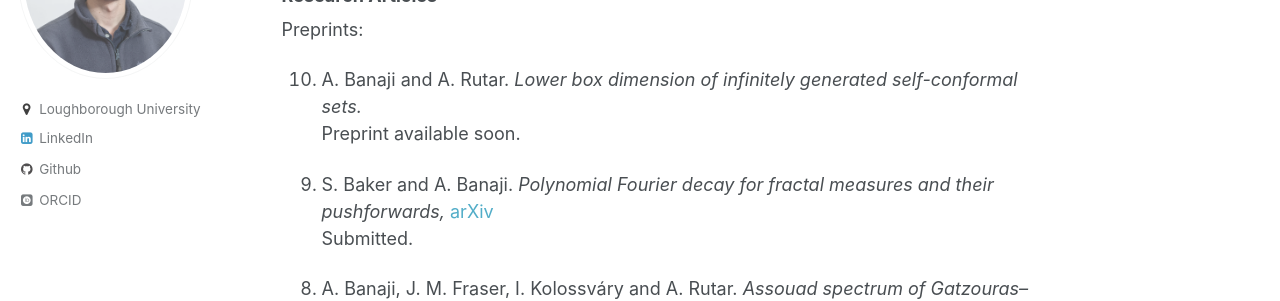
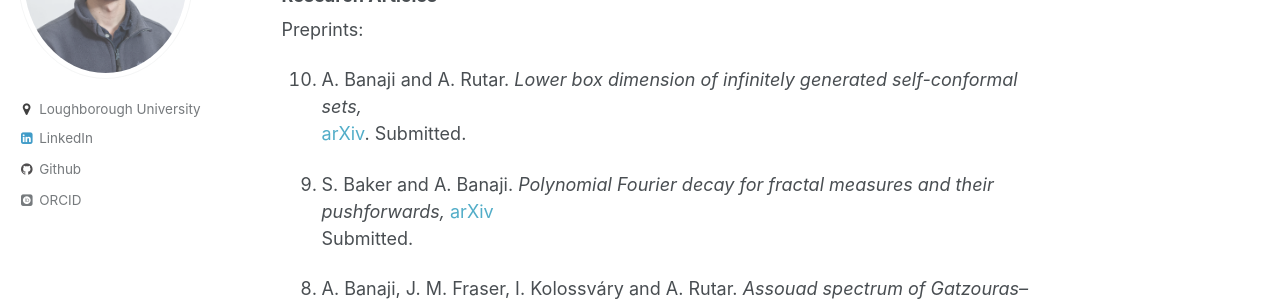
Before and after one commit to amlan-banaji/amlan-banaji.github.io, a Jekyll site: the page built from _pages/publications.md, in a window 1280 px wide and 1400 px high. Shown: the part 238-539 px from the top of the window. Built offline with Jekyll 4.4.1, drawn with Linux system fonts in a browser that asks for light colours; some web fonts are replaced; some of the changed text lies outside the part shown.

Commit message:
arxiv, alex

```diff
--- a/_pages/publications.md
+++ b/_pages/publications.md
@@ -10,8 +10,9 @@ These articles are freely available on arXiv - see the links below.
 
 Preprints:
 
-11. A. Banaji and A. Rutar. *Lower box dimension of infinitely generated self-conformal sets.*
-Preprint available soon.
+11. A. Banaji and A. Rutar. *Lower box dimension of infinitely generated self-conformal sets,*
+[arXiv](https://arxiv.org/abs/2406.12821).
+Submitted.
 
 10. S. Baker and A. Banaji. *Polynomial Fourier decay for fractal measures and their pushforwards,* [arXiv](https://arxiv.org/abs/2401.01241)
 Submitted.
@@ -50,7 +51,7 @@ Published:
 
 ### Collaborators
 
-My co-authors to date are [Alex Rutar](https://rutar.org/) (4), [Jonathan Fraser](https://jonathan-fraser.github.io/homepage/) (3), [István Kolossváry](https://www.st-andrews.ac.uk/mathematics-statistics/people/itk1/) (2), [Simon Baker](https://simonbakermaths.wordpress.com/) (1), [Haipeng Chen (Clarence)](https://sites.google.com/view/hpchen0703/clarence-chens-personal-homepage) (1), [Sascha Troscheit](https://www.troscheit.eu/) (1)
+My co-authors to date are [Alex Rutar](https://rutar.org/) (4), [Jonathan Fraser](https://jonathan-fraser.github.io/homepage/) (3), [István Kolossváry](https://www.st-andrews.ac.uk/mathematics-statistics/people/itk1/) (2), [Simon Baker](https://simonbakermaths.wordpress.com/) (1), [Haipeng (Clarence) Chen](https://sites.google.com/view/hpchen0703/clarence-chens-personal-homepage) (1), [Sascha Troscheit](https://www.troscheit.eu/) (1)
 
 ### PhD Thesis
 
```
Also changed, not shown: _pages/talks.md (+3 -0 lines), 4 other files.
